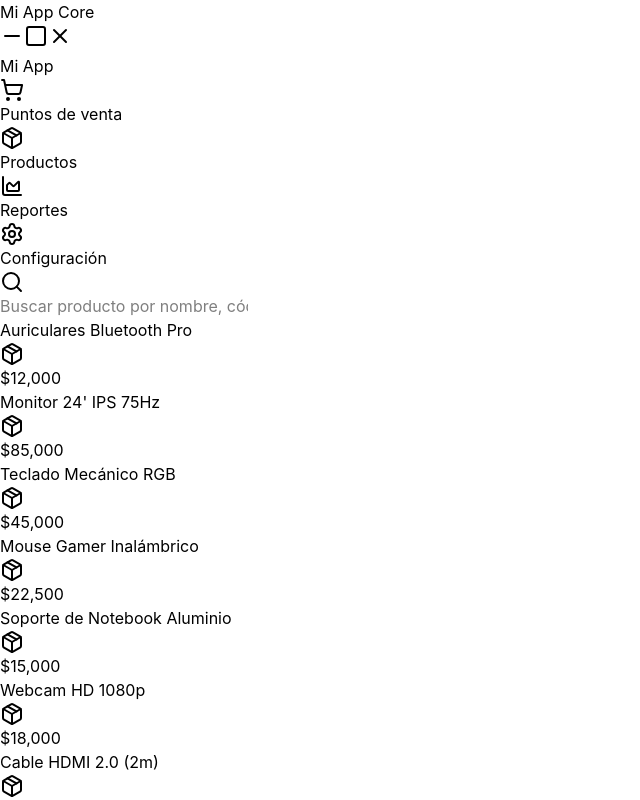
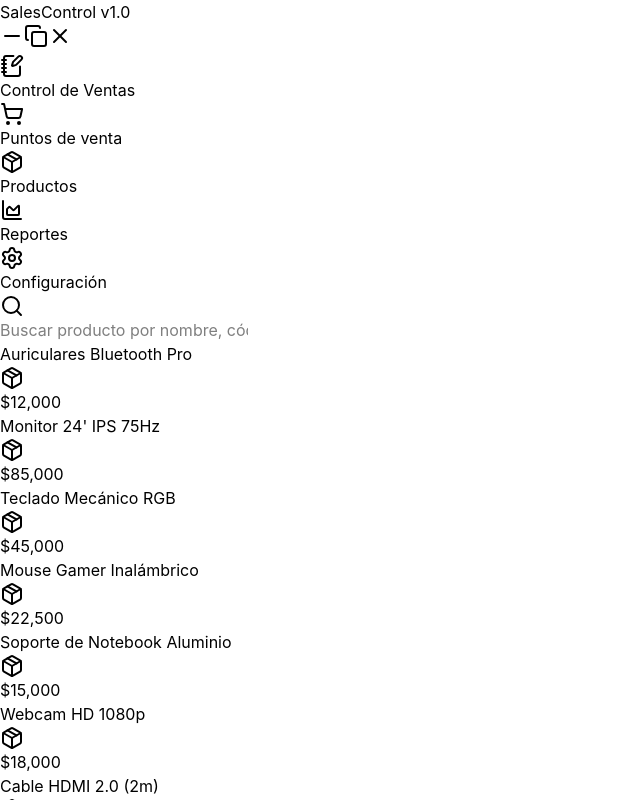
Before and after one commit to Adriel-M-A/desktop-sales-control, a React (Vite) app in the folder src/renderer/: page /points-of-sale#/points-of-sale in a window 1280 px wide. Shown: the whole page, without its empty margins (0-640 px from the left). Built offline with nearby package versions, Linux system fonts and the light colour scheme.

Commit message:
feat: correcion de colores en la barra de titulo

```diff
--- a/src/renderer/src/components/layout/AppLayout.tsx
+++ b/src/renderer/src/components/layout/AppLayout.tsx
@@ -1,5 +1,5 @@
 import { Sidebar } from './Sidebar'
-import { TitleBar } from './TitleBar'
+import TitleBar from './TitleBar'
 import { Outlet } from 'react-router-dom'
 import { Toaster } from '@/components/ui/sonner'
 
--- a/src/renderer/src/components/layout/Sidebar.tsx
+++ b/src/renderer/src/components/layout/Sidebar.tsx
@@ -2,10 +2,10 @@ import { cn } from '@/lib/utils'
 import { menuConfig } from '@/config/menu'
 import { NavLink } from 'react-router-dom'
 import { ScrollArea } from '@/components/ui/scroll-area'
+import { NotebookPen } from 'lucide-react'
 
 export function Sidebar({ className }: { className?: string }) {
   return (
-    // CAMBIO 1: Usamos 'bg-sidebar' y 'text-sidebar-foreground'
     <div
       className={cn(
         'flex h-screen w-64 flex-col border-r bg-sidebar text-sidebar-foreground',
@@ -15,31 +15,29 @@ export function Sidebar({ className }: { className?: string }) {
       {/* Header / Logo */}
       <div className="flex h-16 items-center border-b border-sidebar-accent px-6">
         <div className="flex items-center gap-2 font-bold text-xl tracking-tight">
-          <div className="h-6 w-6 rounded bg-primary"></div>
-          <span>Mi App</span>
+          <NotebookPen />
+          <span>Control de Ventas</span>
         </div>
       </div>
 
       {/* Cuerpo del Menú */}
       <ScrollArea className="flex-1 py-4">
-        <nav className="grid gap-1 px-2">
+        <nav className="grid gap-2 px-2">
           {menuConfig.map((item) => (
             <NavLink
               key={item.href}
               to={item.href}
               className={({ isActive }) =>
                 cn(
-                  'flex items-center gap-3 rounded-md px-3 py-2 text-sm font-medium transition-colors',
-                  // CAMBIO 2: Usamos las variables de sidebar-accent para el hover
+                  'flex items-center gap-3 rounded-md px-4 py-2.5 text-base font-medium transition-colors',
                   'hover:bg-sidebar-accent hover:text-sidebar-accent-foreground',
                   isActive
-                    ? // CAMBIO 3: Estilo activo específico
-                      'bg-primary text-primary-foreground shadow-sm'
+                    ? 'bg-primary text-primary-foreground shadow-sm'
                     : 'text-muted-foreground hover:text-sidebar-foreground'
                 )
               }
             >
-              <item.icon className="h-4 w-4" />
+              <item.icon className="h-5 w-5" />
               {item.title}
             </NavLink>
           ))}
--- a/src/renderer/src/components/layout/TitleBar.tsx
+++ b/src/renderer/src/components/layout/TitleBar.tsx
@@ -1,32 +1,62 @@
-import { Minus, Square, X } from 'lucide-react'
+import { useState, useEffect } from 'react'
+import { Minus, Square, X, Copy } from 'lucide-react'
 
-export function TitleBar() {
-  const handleMinimize = () => window.api.minimize()
-  const handleMaximize = () => window.api.maximize()
-  const handleClose = () => window.api.close()
+export default function TitleBar() {
+  // Inicializamos en 'true' porque tu código hace mainWindow.maximize() al iniciar
+  const [isMaximized, setIsMaximized] = useState(true)
+
+  const handleMinimize = () => {
+    // CORRECCIÓN: Usamos el nombre que tienes en tu main/index.ts
+    window.electron.ipcRenderer.send('window-minimize')
+  }
+
+  const handleMaximize = () => {
+    // CORRECCIÓN: Usamos el nombre que tienes en tu main/index.ts
+    window.electron.ipcRenderer.send('window-maximize')
+    setIsMaximized(!isMaximized) // Cambiamos el icono localmente
+  }
+
+  const handleClose = () => {
+    // CORRECCIÓN: Usamos el nombre que tienes en tu main/index.ts
+    window.electron.ipcRenderer.send('window-close')
+  }
 
   return (
-    <div className="flex h-8 w-full select-none items-center justify-between bg-background border-b pl-4 drag-region">
-      {/* Título de la App */}
-      <span className="text-xs font-medium text-muted-foreground">Mi App Core</span>
+    <div className="h-8 flex select-none items-center justify-between bg-sidebar text-sidebar-foreground drag-region">
+      {/* Título / Logo */}
+      <div className="flex items-center px-4 gap-2">
+        <div className="h-3 w-3 rounded-full bg-primary animate-pulse shadow-[0_0_8px_hsl(var(--primary))]" />
+        <span className="text-xs font-semibold tracking-wide opacity-90">
+          SalesControl <span className="font-normal opacity-50 ml-1">v1.0</span>
+        </span>
+      </div>
 
-      {/* Botones de Control (No arrastrables) */}
+      {/* Controles de Ventana (No-Drag) */}
       <div className="flex h-full no-drag">
         <button
           onClick={handleMinimize}
-          className="flex h-full w-10 items-center justify-center hover:bg-muted transition-colors"
+          className="flex h-full w-10 items-center justify-center hover:bg-white/10 transition-colors focus:outline-none"
+          title="Minimizar"
         >
           <Minus className="h-4 w-4" />
         </button>
+
         <button
           onClick={handleMaximize}
-          className="flex h-full w-10 items-center justify-center hover:bg-muted transition-colors"
+          className="flex h-full w-10 items-center justify-center hover:bg-white/10 transition-colors focus:outline-none"
+          title={isMaximized ? 'Restaurar' : 'Maximizar'}
         >
-          <Square className="h-3 w-3" />
+          {isMaximized ? (
+            <Copy className="h-3.5 w-3.5 rotate-180" />
+          ) : (
+            <Square className="h-3.5 w-3.5" />
+          )}
         </button>
+
         <button
           onClick={handleClose}
-          className="flex h-full w-10 items-center justify-center hover:bg-red-500 hover:text-white transition-colors"
+          className="flex h-full w-10 items-center justify-center hover:bg-destructive hover:text-destructive-foreground transition-colors focus:outline-none"
+          title="Cerrar"
         >
           <X className="h-4 w-4" />
         </button>
```
